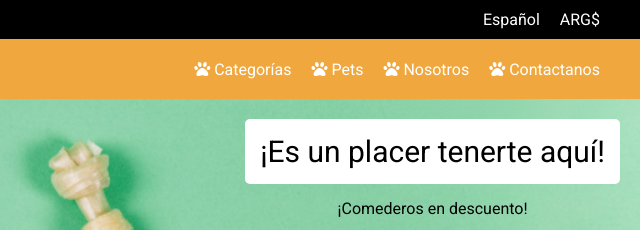
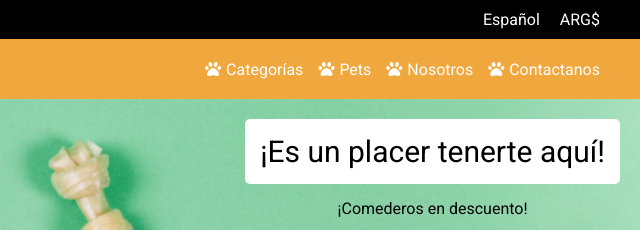
Before and after one commit to fpicco/Frontend-I, a plain HTML site: page petShop/index.html in a window 1280 px wide. Shown: the top 230 px of the page, 640-1280 px from the left. Drawn offline with Linux system fonts and the light colour scheme.

Commit message:
Modificación de iconos

```diff
--- a/petShop/css/estilos.css
+++ b/petShop/css/estilos.css
@@ -54,9 +54,30 @@ nav ul {
 nav ul a {
   padding: 10px;
 }
-.icon-menu{
+.icon-menu {
   display: none;
 }
+/* nav ul li::before {
+  content: "";
+  width: 10px;
+  height: 10px;
+  border-radius: 50%;
+  background-color: #fff;
+  display: inline-block;
+  margin-left: 10px;
+} */
+nav ul li::before {
+  font-family: "Font Awesome 5 Free";
+  font-weight: 900;
+  content: "\f1b0";
+  color: #fff;
+  margin-left: 5px;
+  margin-right: -5px;
+}
+
+/* nav ul li:nth-child(1)::before {
+  content: " ";
+} */
 
 /* Main */
 .section-banner {
@@ -191,27 +212,27 @@ nav ul a {
 }
 
 @media screen and (max-width: 480px) {
-  .publicidad{
+  .publicidad {
     display: none;
   }
-  header{
+  header {
     justify-content: space-between;
   }
   .logo {
     font-size: 0.7rem;
   }
-  nav ul{
+  nav ul {
     display: none;
   }
-  .icon-menu{
+  .icon-menu {
     display: block;
     font-size: 1.5rem;
     color: white;
     margin-left: 25%;
   }
-.section-banner{
-  justify-content: flex-end;
-}
+  .section-banner {
+    justify-content: flex-end;
+  }
   .footer-container {
     flex-direction: column;
     padding-bottom: 0;
@@ -226,6 +247,5 @@ nav ul a {
     width: 100%;
     margin-left: 20%;
     font-size: 0.8rem;
-
   }
 }
--- a/petShop/index.html
+++ b/petShop/index.html
@@ -30,10 +30,10 @@
         <i class="fas fa-bars icon-menu"></i>
         <nav>
             <ul>
-                <li><a href="#"><i class="fas fa-paw"></i> Categorías</a></li>
-                <li><a href="#"><i class="fas fa-paw"></i> Pets</a></li>
-                <li><a href="#"><i class="fas fa-paw"></i> Nosotros</a></li>
-                <li><a href="#"><i class="fas fa-paw"></i> Contactanos</a></li>
+                <li><a href="#">Categorías</a></li>
+                <li><a href="#">Pets</a></li>
+                <li><a href="#">Nosotros</a></li>
+                <li><a href="#">Contactanos</a></li>
             </ul>
         </nav>
     </header>
```
